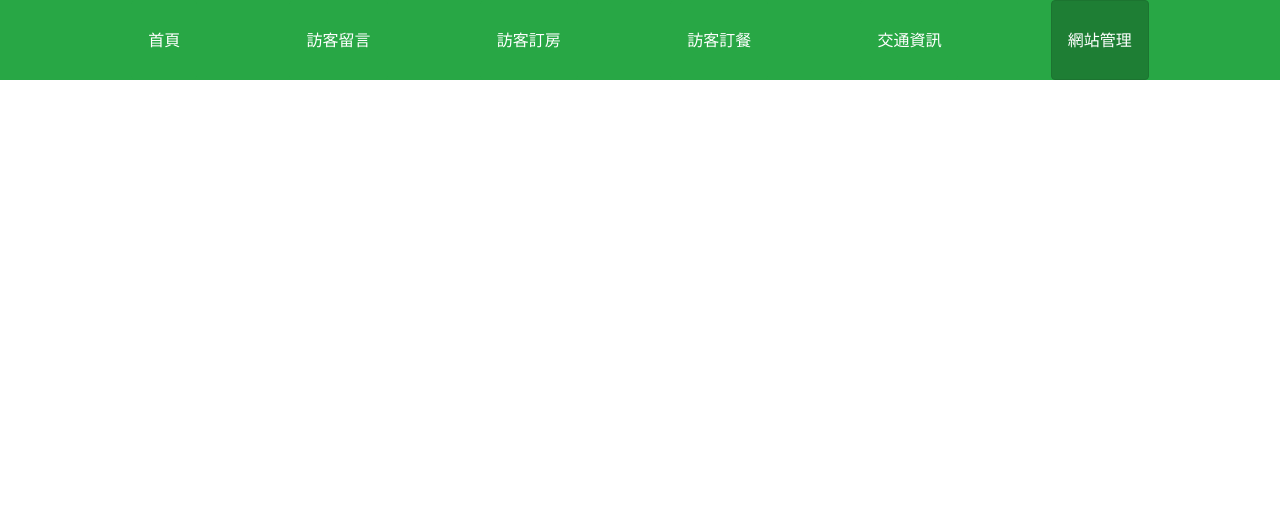
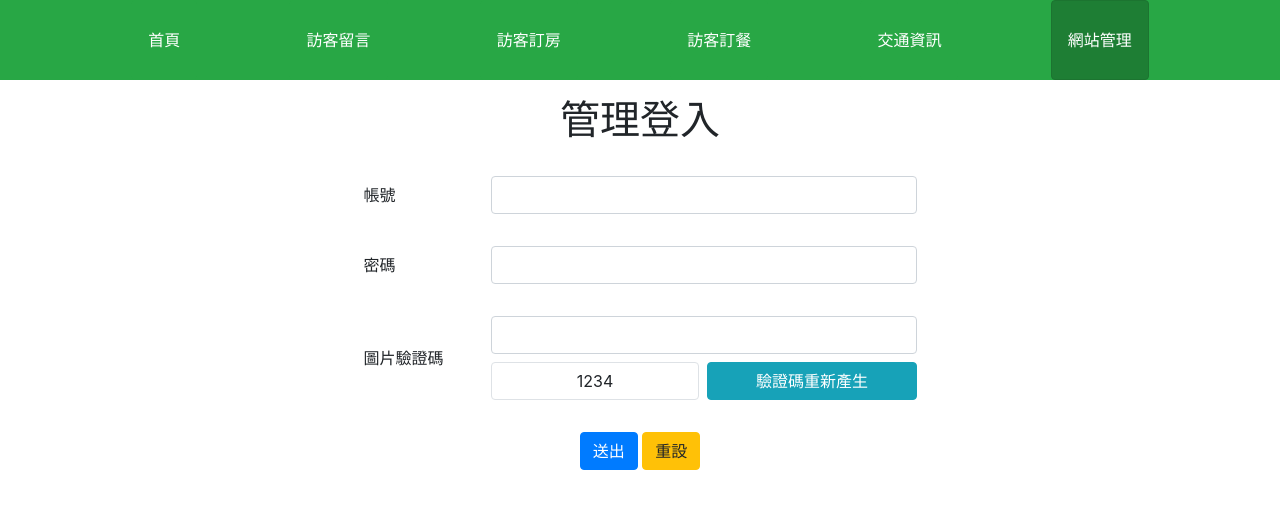
Before and after one commit to mackliu/Web54-North, a PHP site: page /admin.php in a window 1280 px wide. Shown: the top 509 px of the page. Run offline with PHP 8.4, Linux system fonts and the light colour scheme.

Commit message:
建立管理登入頁面

```diff
--- a/admin.php
+++ b/admin.php
@@ -9,14 +9,51 @@
     <link rel="stylesheet" href="./library/fontawesome/fontawesome.css">
 </head>
 <body>
+
 <?php
 $pt=pathinfo(__FILE__);
 include "header.php";
 
 if(isset($_SESSIN['admin'])){
-
+?>
+<div class="container d-flex justify-content-around align-items-center my-3" >
+    <a href="admin_message.php" class="btn btn-info px-3">留言管理</a>
+    <a href="admin_booking.php" class="btn btn-info px-3">訂房管理</a>
+    <a href="admin_food.php" class="btn btn-info px-3">訂餐管理</a>
+</div>
+<?php
 }else{
-
+?>
+<div class="container">
+    <div>
+        <h1 class="text-center my-3">管理登入</h1>
+        <table class="w-50 mx-auto my-3 form-group">
+            <tr>
+                <td class="py-3">帳號</td>
+                <td class="py-3"><input class='form-control' type="text" name="acc" id="acc"></td>
+            </tr>
+            <tr>
+                <td class="py-3">密碼</td>
+                <td class="py-3"><input class='form-control' type="password" name="pw" id="pw"></td>
+            </tr>
+            <tr>
+                <td class="py-3">圖片驗證碼</td>
+                <td class="py-3">
+                    <div class="mb-2"><input class='form-control' type="text" name="ans" id="ans"></div>
+                    <div class="d-flex justify-content-between">
+                        <div class="border rounded w-50 mr-2 d-flex justify-content-center align-items-center">1234</div>
+                        <button class="btn btn-info w-50">驗證碼重新產生</button>
+                    </div>
+                </td>
+            </tr>
+        </table>
+        <div class="text-center">
+            <button class="btn btn-primary">送出</button>
+            <button class="btn btn-warning">重設</button>
+        </div>
+    </div>
+</div>
+<?php
 }
 ?>
 
```
